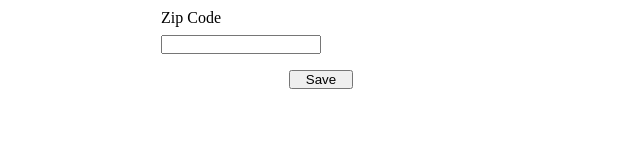
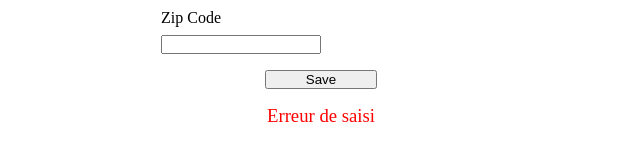
Before and after one commit to magicniclus/HRnet, a React (Create React App) app: page /create-employee in a window 1280 px wide. Both pictures are taken after typing "Sample", "Sample", "Sample", "Sample", "Sample", "Sample" into the empty fields and a click on the button "Save". Shown: the part 717-878 px from the top of the page, without its empty margins (319-959 px from the left). Before the commit the page ends 854 px from the top, so only its background shows below. Built offline with nearby package versions, Linux system fonts and the light colour scheme; the HTML template or start-up script is replaced by a standard one.

Commit message:
Fixed bug when we re openning the modal window, add error message when the value are not valid. and reset all user information in redux and in input when we close the modal

```diff
--- a/package.json
+++ b/package.json
@@ -6,7 +6,7 @@
     "@emotion/react": "^11.9.0",
     "@emotion/serialize": "^1.0.3",
     "@emotion/styled": "^11.8.1",
-    "@magicniclus/components": "^1.0.8",
+    "@magicniclus/components": "^1.0.12",
     "@mui/icons-material": "^5.5.1",
     "@mui/lab": "^5.0.0-alpha.76",
     "@mui/material": "^5.6.0",
--- a/src/component/ModalCreateEmployee.js
+++ b/src/component/ModalCreateEmployee.js
@@ -1,4 +1,5 @@
-import React from 'react';
+import  React from 'react';
+import { useEffect } from 'react';
 import Box from '@mui/material/Box';
 import Alert from '@mui/material/Alert';
 import IconButton from '@mui/material/IconButton';
@@ -19,6 +20,7 @@ function ModalCreateEmployee(props) {
                             size="small"
                             onClick={() => {
                                 setOpen(false);
+                                setOpen(true);
                             }}
                         >
                             <CloseIcon fontSize="inherit" />
--- a/src/pages/HomePage.js
+++ b/src/pages/HomePage.js
@@ -3,11 +3,11 @@ import { NavLink } from 'react-router-dom';
 import { useState } from 'react';
 import { useDispatch, useSelector } from 'react-redux';
 import ModalCreateEmployee from '../component/ModalCreateEmployee';
-import { addUser } from '../redux/action/action';
+import { addUser, resetUser } from '../redux/action/action';
 import DatePicker from "react-datepicker";
 import "react-datepicker/dist/react-datepicker.css";
 import { dateFormat } from '../utils';
-import {DropDown} from "@magicniclus/components";
+import { DropDown } from "@magicniclus/components";
 import Test from '../component/test';
 
 const HomePage = () => {
@@ -85,27 +85,27 @@ const HomePage = () => {
 
     const dispatch = useDispatch()
 
-    const allState = useSelector(state=>state)
-
-    const handleChangeFistName = (e)=>{
+    const handleChangeFistName = (e) => {
         setFirstName(e.target.value)
     }
 
-    const handleChangeLastName = (e)=>{
+    const handleChangeLastName = (e) => {
         setLastName(e.target.value)
     }
 
-    const handleChangeStreet = (e)=>{
+    const handleChangeStreet = (e) => {
         setStreet(e.target.value)
     }
 
-    const handleChangeCity = (e)=>{
+    const handleChangeCity = (e) => {
         setCity(e.target.value)
     }
 
-    const handleChangeCode = (e)=>{
+    const handleChangeCode = (e) => {
         setCode(e.target.value)
     }
+
+    const [err, setErr] = useState(false);
 
     const [selectDatePicker, setSelectDatepicker] = useState(null);
     const [selectDatePickerDeux, setSelectDatepickerDeux] = useState(null);
@@ -118,44 +118,73 @@ const HomePage = () => {
         setDepartmentInValue(e)
     }
 
-    const addEmployee = (e)=>{
+    const addEmployee = (e) => {
         e.preventDefault();
 
-        if(firstName !== "" && lastName !== "" && street !== "" && city !== "" && code !== "" && stateInValue !== "" && departmentInValue !== ""){
+        if (firstName !== "" && lastName !== "" && street !== "" && city !== "" && code !== "" && stateInValue !== "" && departmentInValue !== "") {
 
             const user = {
-                firstName : firstName,
-                lastName : lastName,
-                birth : dateFormat(selectDatePicker),
-                start : dateFormat(selectDatePickerDeux),
-                street : street,
-                city : city,
+                firstName: firstName,
+                lastName: lastName,
+                birth: dateFormat(selectDatePicker),
+                start: dateFormat(selectDatePickerDeux),
+                street: street,
+                city: city,
                 department: departmentInValue,
-                state : stateInValue,
-                code : code
+                state: stateInValue,
+                code: code
             }
 
             dispatch(addUser(user))
             setItsLogged('clicked')
+            setErr(false)
 
+        } else {
+            setErr(true)
         }
+    }
+
+    const resetUserValue = ()=>{
+        setItsLogged(itsLogged === "clicked" ? "logged" : "clicked")
+        const resetoldUser = {
+            firstName: "",
+            lastName: "",
+            birth: "",
+            start: "",
+            street: "",
+            city: "",
+            department: "",
+            state: "",
+            code: ""
+        }
+
+        setFirstName("")
+        setLastName("")
+        setStreet("")
+        setCity("")
+        setCode("")
+        setStateInValue(stateValue[0])
+        setDepartmentInValue(department[0])
+
+        setItsLogged("logged")
+
+        dispatch(resetUser(resetoldUser))
     }
 
 
     return (
         <>
-            <div onClick={()=>setItsLogged(itsLogged === "clicked" ? "logged" : "clicked")} className={itsLogged}>
-                <ModalCreateEmployee value={itsLogged === "clicked" ? false : true }/>
+            <div onClick={resetUserValue} className={itsLogged}>
+                <ModalCreateEmployee value={itsLogged === "clicked" ? false : true} />
             </div>
             <main className="homePage">
-                <Test />
                 <h1>HRnet Exemple</h1>
                 <NavLink to="/employee-list">View Current Employees</NavLink>
                 <h2>Create Employee</h2>
-                <form onSubmit={(e)=>e.preventDefault()}>
+                <form onSubmit={(e) => e.preventDefault()}>
                     <label className="fistName" >
                         First Name
-                        <input type="text" id="firstName" value={firstName} onChange={handleChangeFistName} />
+                        <input className={err ? "input err" : "input"}  type="text" id="firstName" value={firstName} onChange={handleChangeFistName} />
                     </label>
                     <label className="lastName" >
                         Last Name
@@ -181,18 +210,21 @@ const HomePage = () => {
                         </label>
                         <div >
                             <p className="state">State</p>
-                            <DropDown title={stateValue[0]} list={stateValue} callBack={handleChangeState} />
+                            <DropDown title={stateValue[0]} list={stateValue} callBack={handleChangeState} width="160px" />
                         </div>
                     </div>
                     <div className="department" >
                         <p>Department</p>
-                            <DropDown title={department[0]} list={department} callBack={handleChangeDepartment} />
+                        <DropDown title={department[0]} list={department} callBack={handleChangeDepartment} width="160px" />
                     </div>
                     <label className="code" >
                         Zip Code
                         <input type="number" id="code" value={code} onChange={handleChangeCode} />
                     </label>
+                    <div className="buttonContainer">
                         <button type="submit" className="button" onClick={addEmployee}>Save</button>
+                        {err ? <h3 className="err">Erreur de saisi</h3> : null}
+                    </div>
                 </form>
             </main>
         </>
--- a/src/redux/action/action.js
+++ b/src/redux/action/action.js
@@ -13,14 +13,19 @@ export const addDepartment= (value)=>{
 }
 
 export const addState= (value)=>{
-    console.log("addState: ", value);
     return {
         type: "addState",
         payload: value
     }
 }
 
-//BUG problème d'import des données des boutons de séléction
+export const resetUser = (value)=>{
+    return {
+        type: "resetUser",
+        payload: value
+    }
+}
+
 export function addUser(user) {
     return (dispatch) => {
         dispatch({type : "addUser", payload: user});
--- a/src/redux/reducer/reducer.js
+++ b/src/redux/reducer/reducer.js
@@ -1,33 +1,41 @@
 const initState = {
-    isLoading : false,
-    states : "Alabama",
-    department : "Sales",
-    users:[]
+    isLoading: false,
+    states: "Alabama",
+    department: "Sales",
+    users: []
 }
 
-const reducer = (state = initState, action)=>{
+const reducer = (state = initState, action) => {
     switch (action.type) {
         case "addUser":
             return {
                 ...state,
-                isLoading : true,
+                isLoading: true,
                 users: [...state.users, action.payload]
             }
 
+        case "resetUser":
+            console.log(action.payload);
+            return {
+                ...state,
+                isLoading: false,
+                users: [action.payload]
+            }
+
         case "addDepartment":
-        return{
+            return {
                 ...state,
-            department : action.payload
+                department: action.payload
             }
 
         case "addState":
-        return{
+            return {
                 ...state,
-            states : action.payload
+                states: action.payload
             }
 
         default:
-        return{
+            return {
                 ...state
             }
     }
--- a/src/style/pages/_homePage.scss
+++ b/src/style/pages/_homePage.scss
@@ -107,11 +107,25 @@
             margin-bottom: 1rem;
         }
 
-        .button{
+        .buttonContainer{
             margin-bottom: 3rem;
-            width: 4rem;
+            width: 7rem;
             margin-left: auto;
             margin-right: auto;
+            display: flex;
+            justify-content: center;
+            align-items: center;
+            flex-direction: column;
+
+            .button{
+                width: 100%;
+            }
+
+            h3{
+                font-weight: normal;
+                margin-top: 1rem;
+                color: red;
+            }
         }
     }
 }
```
Also changed, not shown: 1 other file (tests, documents, lock files or other folders). Lines whose indentation alone changed are shown as unchanged.
